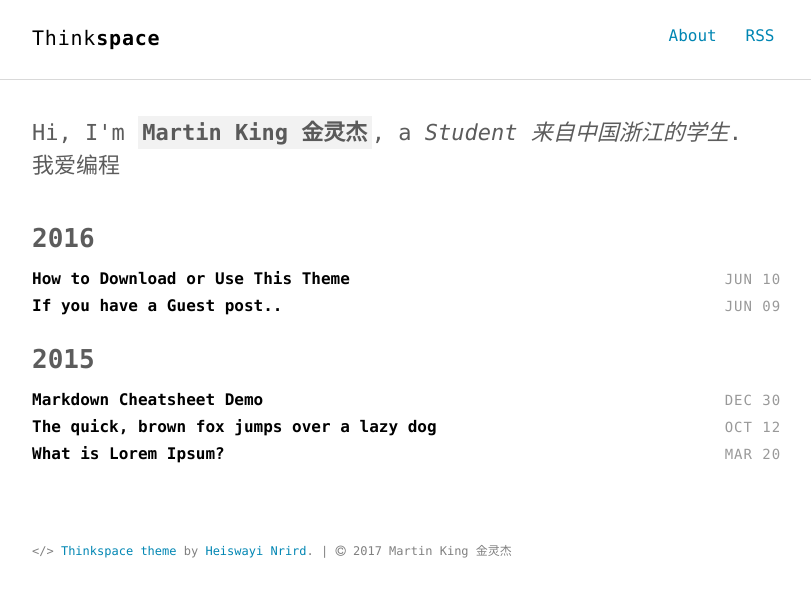
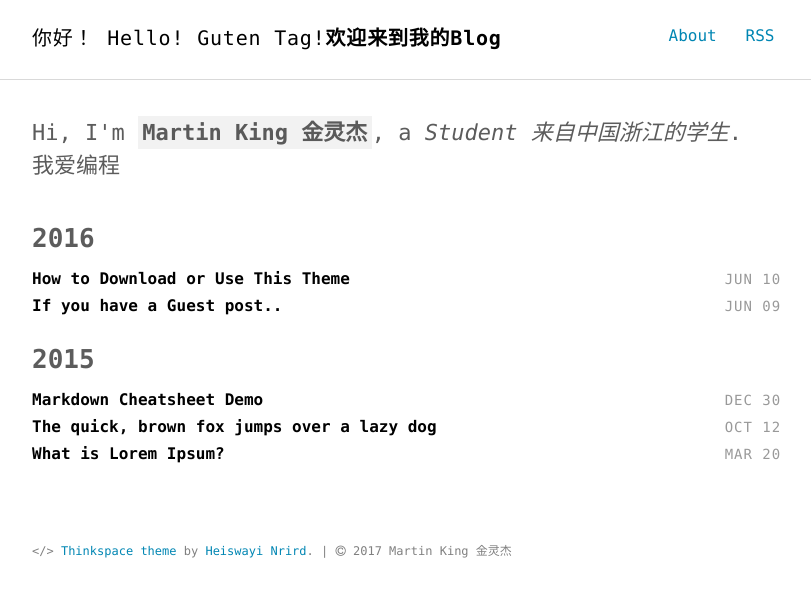
Before and after one commit to martinking95/martinking95.github.io, a Jekyll site: the page built from index.html, in a window 1280 px wide. Shown: the top 597 px of the page, without its empty margins (232-1043 px from the left). Built offline with Jekyll 4.4.1, drawn with Linux system fonts in a browser that asks for light colours.

Commit message:
修改完成

```diff
--- a/_config.yml
+++ b/_config.yml
@@ -1,7 +1,7 @@
 
 # SEO settings
-title: "Think"
-title2: "space" # default: ""
+title: "你好！ Hello! Guten Tag!"
+title2: "欢迎来到我的Blog" # default: "中文 English Deutsch"
 description: "Just another minimalist Jekyll theme for technical writing."
 keywords: "Jekyll, theme, free, download, SEO, blog, web, minimalist, thinkspace"
 url: http://heiswayi.github.io/thinkspace # site url
@@ -33,7 +33,7 @@ author:
   job      : "Student 来自中国浙江的学生"
   bio      : "我爱编程"
   thumb    : /images/author.jpg
-  email    : hnrird@gmail.com
+  email    : 908422490@qq.com
   url      : http://heiswayi.github.io
   github   : http://github.com/heiswayi
   twitter  : http://twitter.com/HeiswayiNrird
```
Also changed, not shown: about.md (+1 -1 lines).
